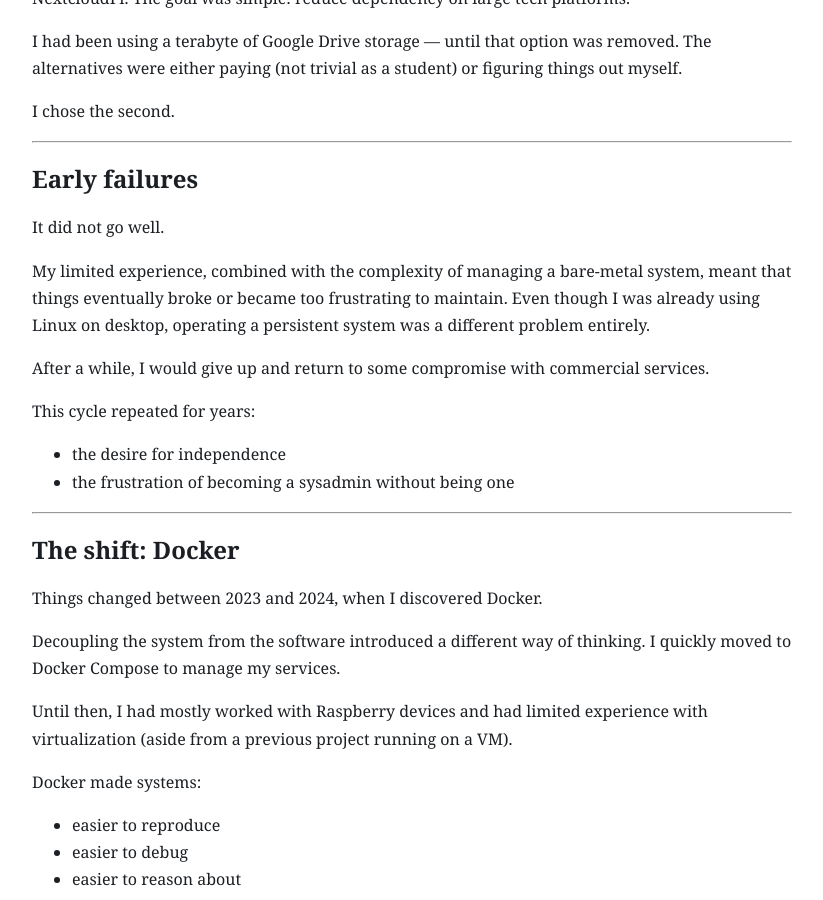
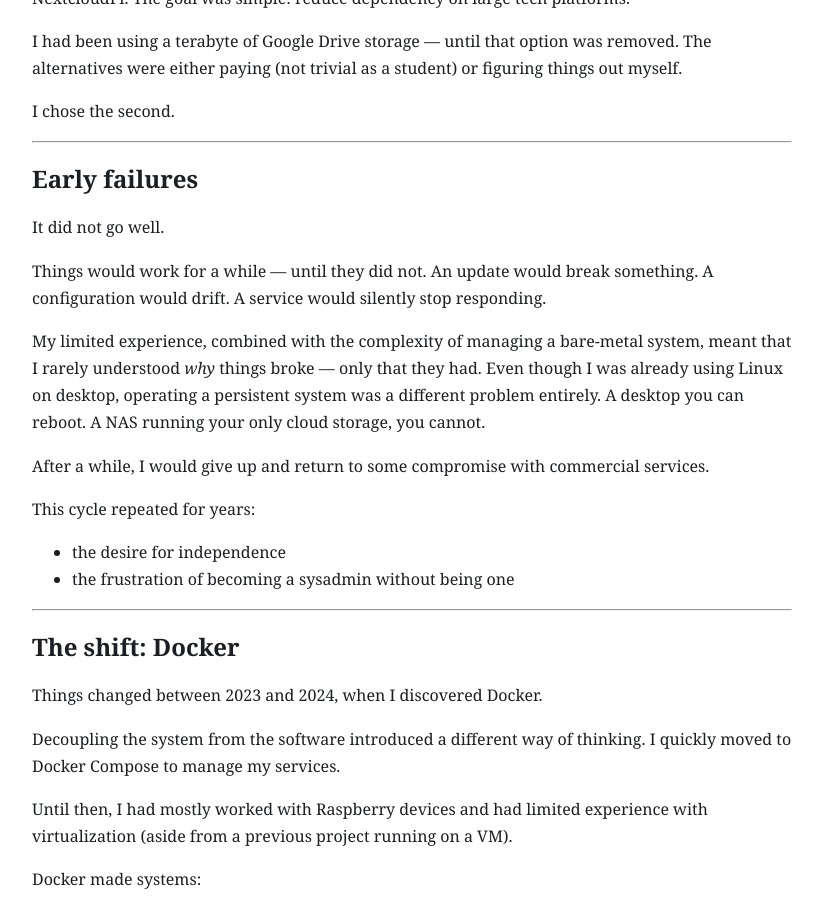
Before and after one commit to ale-saglia/insight, a Jekyll site: the page built from src/homelab/0-why-homelab-matters.md, in a window 1280 px wide and 900 px high, scrolled down 479 px. Shown: the whole window, without its empty margins (228-1051 px from the left). Built offline with Jekyll 4.4.1, drawn with Linux system fonts in a browser that asks for light colours.

Commit message:
refactor(homelab): enhance clarity in 'Why I Built a Homelab' article by improving sentence structure and flow

```diff
--- a/src/homelab/0-why-homelab-matters.md
+++ b/src/homelab/0-why-homelab-matters.md
@@ -22,7 +22,9 @@
 
 It did not go well.
 
-My limited experience, combined with the complexity of managing a bare-metal system, meant that things eventually broke or became too frustrating to maintain. Even though I was already using Linux on desktop, operating a persistent system was a different problem entirely.
+Things would work for a while — until they did not. An update would break something. A configuration would drift. A service would silently stop responding.
+
+My limited experience, combined with the complexity of managing a bare-metal system, meant that I rarely understood *why* things broke — only that they had. Even though I was already using Linux on desktop, operating a persistent system was a different problem entirely. A desktop you can reboot. A NAS running your only cloud storage, you cannot.
 
 After a while, I would give up and return to some compromise with commercial services.
 
```
